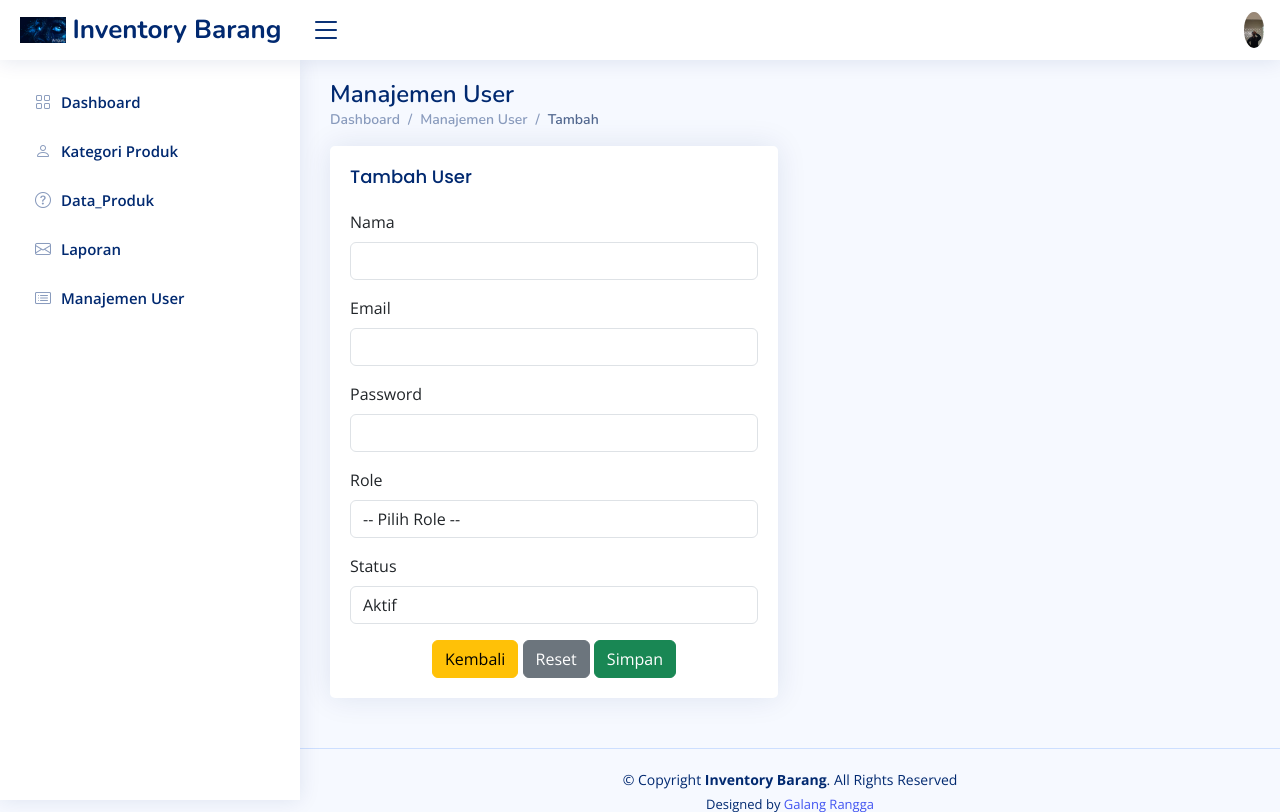
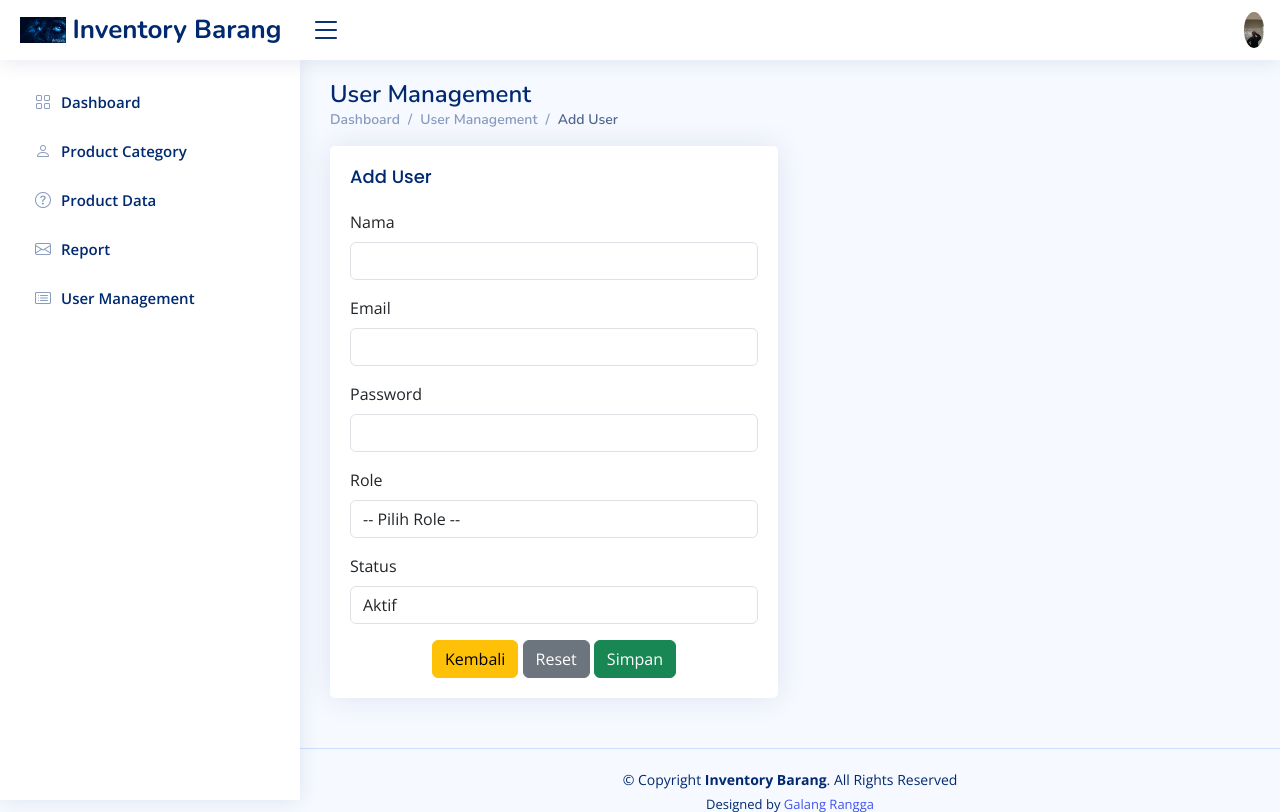
Before and after one commit to anggara-commits/anggara, a PHP site: page /t_user.php in a window 1280 px wide. Shown: the top 812 px of the page. Run offline with PHP 8.4, Linux system fonts and the light colour scheme; the visitor is signed in with stand-in values (Sample User, id 1); some libraries are stand-ins or nearby versions.

Commit message:
memperbaiki kesalahan penulisan

```diff
--- a/Laporan.php
+++ b/Laporan.php
@@ -73,7 +73,7 @@ $total_stok_kritis = mysqli_num_rows(mysqli_query(
     <div class="d-flex align-items-center justify-content-between">
       <a href="index.php" class="logo d-flex align-items-center">
         <img src="assets/img/artguru.png" alt="">
-        <span class="d-none d-lg-block">inventory barang</span>
+        <span class="d-none d-lg-block">Inventory Barang</span>
       </a>
       <i class="bi bi-list toggle-sidebar-btn"></i>
     </div><!-- End Logo -->
--- a/Produk.php
+++ b/Produk.php
@@ -48,7 +48,7 @@ if (!isset($_SESSION["login"])) {
     <div class="d-flex align-items-center justify-content-between">
       <a href="index.php" class="logo d-flex align-items-center">
         <img src="assets/img/artguru.png" alt="">
-        <span class="d-none d-lg-block">inventory barang</span>
+        <span class="d-none d-lg-block">Inventory Barang</span>
       </a>
       <i class="bi bi-list toggle-sidebar-btn"></i>
     </div><!-- End Logo -->
--- a/Stok.php
+++ b/Stok.php
@@ -95,7 +95,7 @@ if (isset($_POST['submit'])) {
     <div class="d-flex align-items-center justify-content-between">
       <a href="index.php" class="logo d-flex align-items-center">
         <img src="assets/img/artguru.png" alt="">
-        <span class="d-none d-lg-block">inventory barang</span>
+        <span class="d-none d-lg-block">Inventory Barang</span>
       </a>
       <i class="bi bi-list toggle-sidebar-btn"></i>
     </div><!-- End Logo -->
--- a/e_kat.php
+++ b/e_kat.php
@@ -39,7 +39,7 @@ if (isset($_POST['update'])) {
     <meta content="" name="keywords">
 
     <!-- Favicons -->
-    <link href="assets/img/favicon.png" rel="icon">
+    <link href="assets/img/artguru.png" rel="icon">
     <link href="assets/img/apple-touch-icon.png" rel="apple-touch-icon">
 
     <!-- Google Fonts -->
@@ -67,7 +67,7 @@ if (isset($_POST['update'])) {
 
         <div class="d-flex align-items-center justify-content-between">
             <a href="index.php" class="logo d-flex align-items-center">
-                <img src="assets/img/logo.png" alt="">
+                <img src="assets/img/artguru.png" alt="">
                 <span class="d-none d-lg-block">Inventory Barang</span>
             </a>
             <i class="bi bi-list toggle-sidebar-btn"></i>
@@ -77,7 +77,7 @@ if (isset($_POST['update'])) {
             <ul class="d-flex align-items-center">
                 <li class="nav-item dropdown pe-3">
                     <a class="nav-link nav-profile d-flex align-items-center pe-0" href="#" data-bs-toggle="dropdown">
-                        <img src="assets/img/profile-img.jpg" alt="Profile" class="rounded-circle" />
+                        <img src="assets/img/galang.jpeg" alt="Profile" class="rounded-circle" />
                     </a>
                     <ul class="dropdown-menu dropdown-menu-end dropdown-menu-arrow profile">
                         <li class="dropdown-header">
--- a/index.php
+++ b/index.php
@@ -112,7 +112,7 @@ function waktu_lalu($datetime)
   <meta charset="utf-8">
   <meta content="width=device-width, initial-scale=1.0" name="viewport">
 
-  <title>Dashboard - inventory barang</title>
+  <title>Dashboard - Inventory Barang</title>
   <meta content="" name="description">
   <meta content="" name="keywords">
 
@@ -145,7 +145,7 @@ function waktu_lalu($datetime)
     <div class="d-flex align-items-center justify-content-between">
       <a href="index.php" class="logo d-flex align-items-center">
         <img src="assets/img/artguru.png" alt="">
-        <span class="d-none d-lg-block">inventory barang</span>
+        <span class="d-none d-lg-block">Inventory Barang</span>
       </a>
       <i class="bi bi-list toggle-sidebar-btn"></i>
     </div><!-- End Logo -->
--- a/kategori_produk.php
+++ b/kategori_produk.php
@@ -48,7 +48,7 @@ if (!isset($_SESSION["login"])) {
     <div class="d-flex align-items-center justify-content-between">
       <a href="index.php" class="logo d-flex align-items-center">
         <img src="assets/img/artguru.png" alt="">
-        <span class="d-none d-lg-block">inventory barang</span>
+        <span class="d-none d-lg-block">Inventory Barang</span>
       </a>
       <i class="bi bi-list toggle-sidebar-btn"></i>
     </div><!-- End Logo -->
--- a/t_kat.php
+++ b/t_kat.php
@@ -75,7 +75,7 @@ if (isset($_POST['simpan'])) {
         <div class="d-flex align-items-center justify-content-between">
             <a href="index.php" class="logo d-flex align-items-center">
                 <img src="assets/img/artguru.png" alt="">
-                <span class="d-none d-lg-block">inventory barang</span>
+                <span class="d-none d-lg-block">Inventory Barang</span>
             </a>
             <i class="bi bi-list toggle-sidebar-btn"></i>
         </div><!-- End Logo -->
--- a/t_user.php
+++ b/t_user.php
@@ -134,28 +134,28 @@ if (isset($_POST['simpan'])) {
             <li class="nav-item">
                 <a class="nav-link collapsed" href="kategori_produk.php">
                     <i class="bi bi-person"></i>
-                    <span>Kategori Produk</span>
+                    <span>Product Category</span>
                 </a>
             </li><!-- End Profile Page Nav -->
 
             <li class="nav-item">
                 <a class="nav-link collapsed" href="produk.php">
                     <i class="bi bi-question-circle"></i>
-                    <span>Data_Produk</span>
+                    <span>Product Data</span>
                 </a>
             </li><!-- End F.A.Q Page Nav -->
 
             <li class="nav-item">
                 <a class="nav-link collapsed" href="laporan.php">
                     <i class="bi bi-envelope"></i>
-                    <span>Laporan</span>
+                    <span>Report</span>
                 </a>
             </li><!-- End Contact Page Nav -->
 
             <li class="nav-item">
                 <a class="nav-link collapsed" href="users.php">
                     <i class="bi bi-card-list"></i>
-                    <span>Manajemen User</span>
+                    <span>User Management</span>
                 </a>
             </li><!-- End Register Page Nav -->
         </ul>
@@ -165,12 +165,12 @@ if (isset($_POST['simpan'])) {
     <main id="main" class="main">
 
         <div class="pagetitle">
-            <h1>Manajemen User</h1>
+            <h1>User Management</h1>
             <nav>
                 <ol class="breadcrumb">
                     <li class="breadcrumb-item"><a href="index.php">Dashboard</a></li>
-                    <li class="breadcrumb-item">Manajemen User</li>
-                    <li class="breadcrumb-item active">Tambah</li>
+                    <li class="breadcrumb-item">User Management</li>
+                    <li class="breadcrumb-item active">Add User</li>
                 </ol>
             </nav>
         </div><!-- End Page Title -->
@@ -179,7 +179,7 @@ if (isset($_POST['simpan'])) {
                 <div class="col-lg-6">
                     <div class="card">
                         <div class="card-body">
-                            <h5 class="card-title">Tambah User</h5>
+                            <h5 class="card-title">Add User</h5>
 
                             <form class="row g-3" method="post">
 
```
